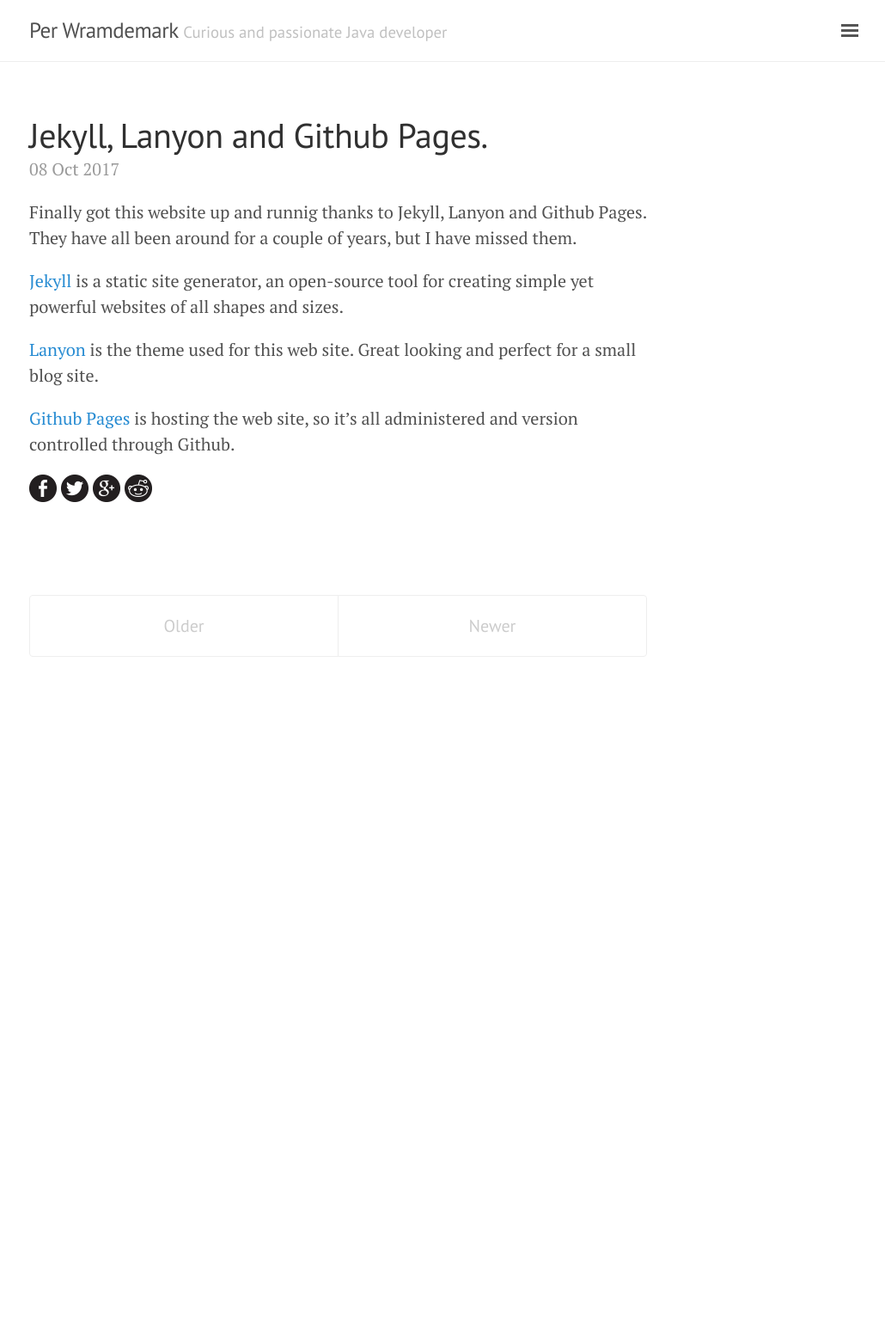
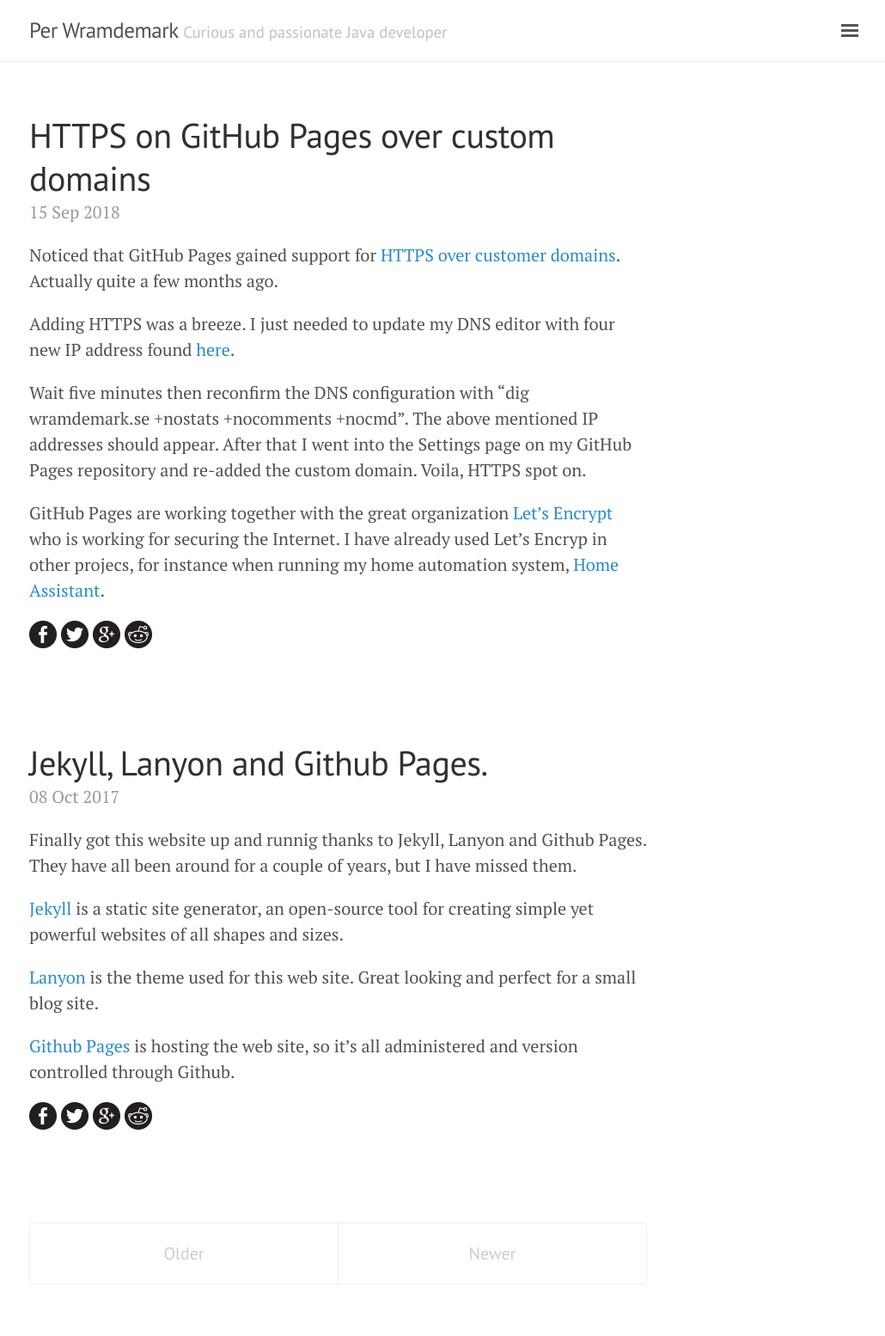
Before and after one commit to perwramdemark/perwramdemark.github.io, a Jekyll site: the page built from index.html, in a window 1280 px wide. Shown: the whole page at 86% size, without its empty margins (246-1276 px from the left). Built offline with Jekyll 4.4.1, drawn with Linux system fonts in a browser that asks for light colours; the list of posts is cut into pages by our own code; before the commit the page ends 900 px from its top, so only the background shows below that.

Commit message:
added https support

```diff
--- a/_config.yml
+++ b/_config.yml
@@ -8,7 +8,7 @@
 title:               Per Wramdemark
 tagline:             'Curious and passionate Java developer'
 description:         'I build stuff. With code and people!'
-url:                 http://www.wramdemark.se
+url:                 https://www.wramdemark.se
 baseurl:             ''
 paginate:            5
 
--- /dev/null
+++ b/_posts/2018-09-15-support-for-https-custom-domains.md
@@ -0,0 +1,13 @@
+---
+layout: post
+title: HTTPS on GitHub Pages over custom domains
+tags: github ssl https
+---
+
+Noticed that GitHub Pages gained support for [HTTPS over customer domains](https://blog.github.com/2018-05-01-github-pages-custom-domains-https/). Actually quite a few months ago.
+
+Adding HTTPS was a breeze. I just needed to update my DNS editor with four new IP address found [here](https://help.github.com/articles/troubleshooting-custom-domains/#dns-configuration-errors).
+
+Wait five minutes then reconfirm the DNS configuration with "dig wramdemark.se +nostats +nocomments +nocmd". The above mentioned IP addresses should appear. After that I went into the Settings page on my GitHub Pages repository and re-added the custom domain. Voila, HTTPS spot on.
+
+GitHub Pages are working together with the great organization [Let's Encrypt](https://letsencrypt.org) who is working for securing the Internet. I have already used Let's Encryp in other projecs, for instance when running my home automation system, [Home Assistant](https://www.home-assistant.io/demo/).
```
